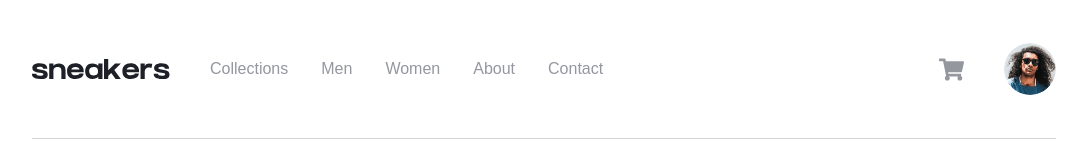
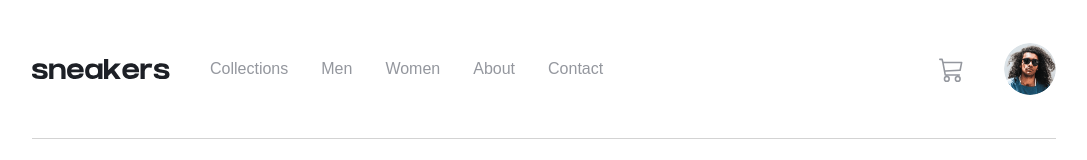
Before and after one commit to Abdulmajeedkutaibani/Product-page, a React (Create React App) app in the folder product-page/: page / in a window 1280 px wide. Shown: the top 160 px of the page, without its empty margins (96-1183 px from the left). Built offline with nearby package versions, Linux system fonts and the light colour scheme.

Commit message:
Update Header.js

```diff
--- a/product-page/src/Components/Header.js
+++ b/product-page/src/Components/Header.js
@@ -12,7 +12,7 @@ import {
   CartCount,
   Cart,
 } from './Style/Header.style';
-import { FaShoppingCart } from 'react-icons/fa';
+import { BsCart3 } from 'react-icons/bs';
 import { FaTrashAlt } from 'react-icons/fa';
 import { Button } from './Style/Product.styled';
 import { BackgroundStyled } from './Style/Background.styled';
@@ -54,7 +54,7 @@ const Header = () => {
       </Nav>
       <Flex>
         <Flex className='cartComponent'>
-          <FaShoppingCart
+          <BsCart3
             className='header-cart-icon'
             onClick={() => {
               dispatch(openCart());
```
